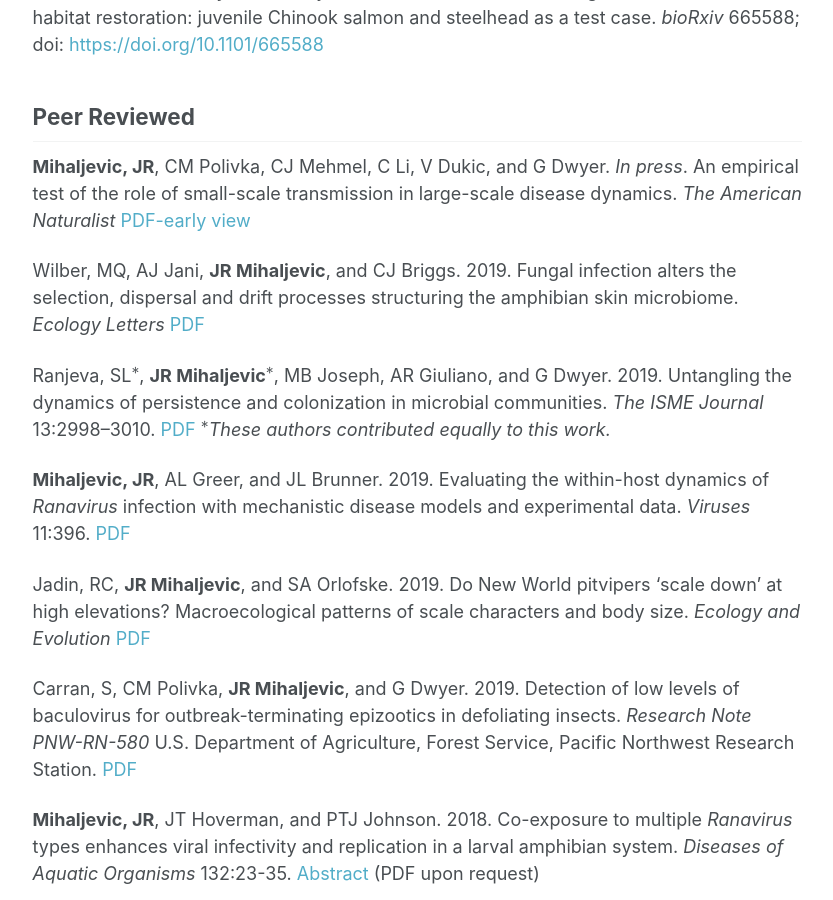
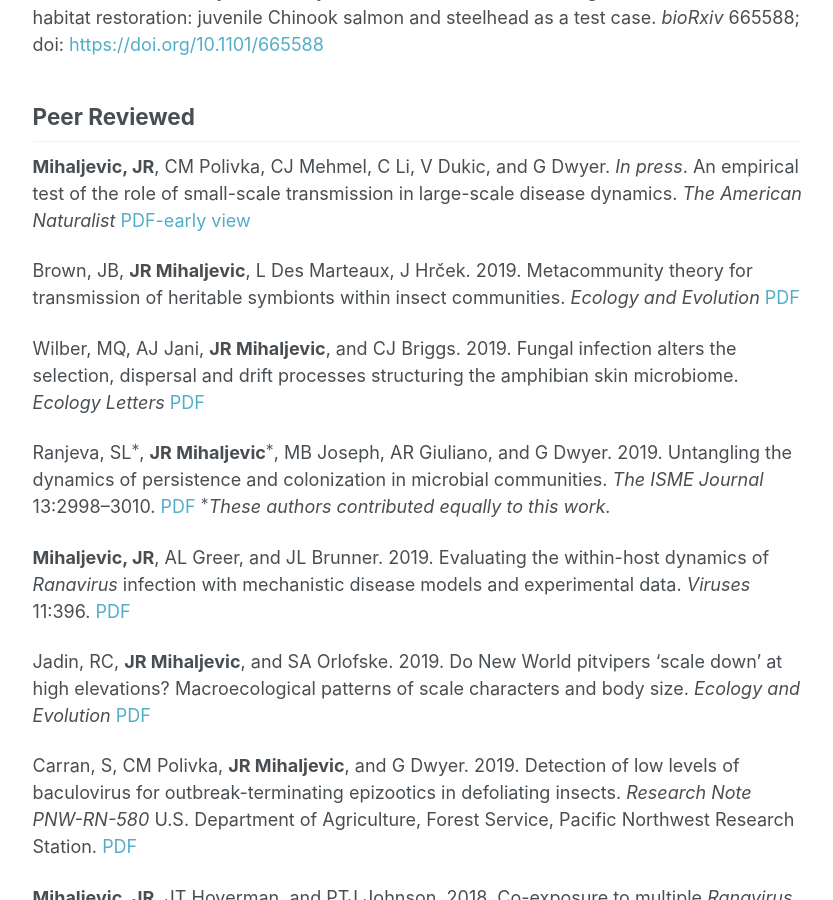
Before and after one commit to jrmihalj/jrmihalj.github.io, a Jekyll site: the page built from _pages/pubs.md, in a window 1280 px wide and 900 px high, scrolled down 1197 px. Shown: the whole window, without its empty margins (249-1082 px from the left). Built offline with Jekyll 4.4.1, drawn with Linux system fonts in a browser that asks for light colours; formulas are drawn with MathJax 3; our own code applies the rules of GitHub Pages for plain Markdown files.

Commit message:
add JBrown paper in Ecology & Evol

```diff
--- a/_pages/pubs.md
+++ b/_pages/pubs.md
@@ -16,6 +16,8 @@ Polivka, CM, **JR Mihaljevic**, G Dwyer. 2019. Use of a mechanistic growth model
 ## Peer Reviewed
 
 **Mihaljevic, JR**, CM Polivka, CJ Mehmel, C Li, V Dukic, and G Dwyer. *In press*. An empirical test of the role of small-scale transmission in large-scale disease dynamics. *The American Naturalist*  [PDF-early view](https://www.amnat.org/an/newpapers/Apr-Mihaljevic-A.html){:target="_blank"}
+
+Brown, JB, **JR Mihaljevic**, L Des Marteaux, J Hrček. 2019. Metacommunity theory for transmission of heritable symbionts within insect communities. *Ecology and Evolution* [PDF](https://onlinelibrary.wiley.com/doi/epdf/10.1002/ece3.5754){:target="_blank"}
 
 Wilber, MQ, AJ Jani, **JR Mihaljevic**, and CJ Briggs. 2019. Fungal infection alters the selection, dispersal and drift processes structuring the amphibian skin microbiome. *Ecology Letters* [PDF]( https://doi.org/10.1111/ele.13414){:target="_blank"}
 
```
